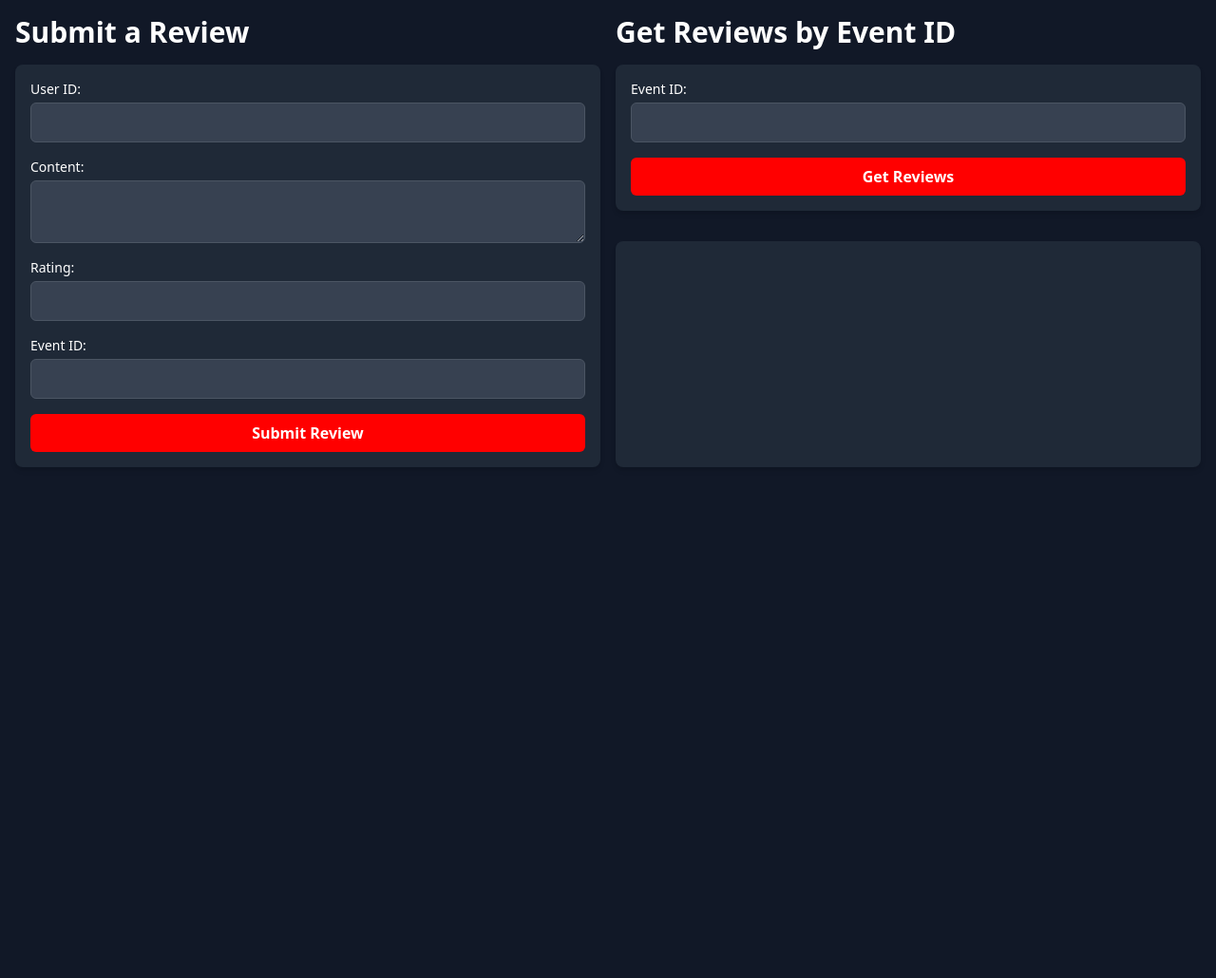
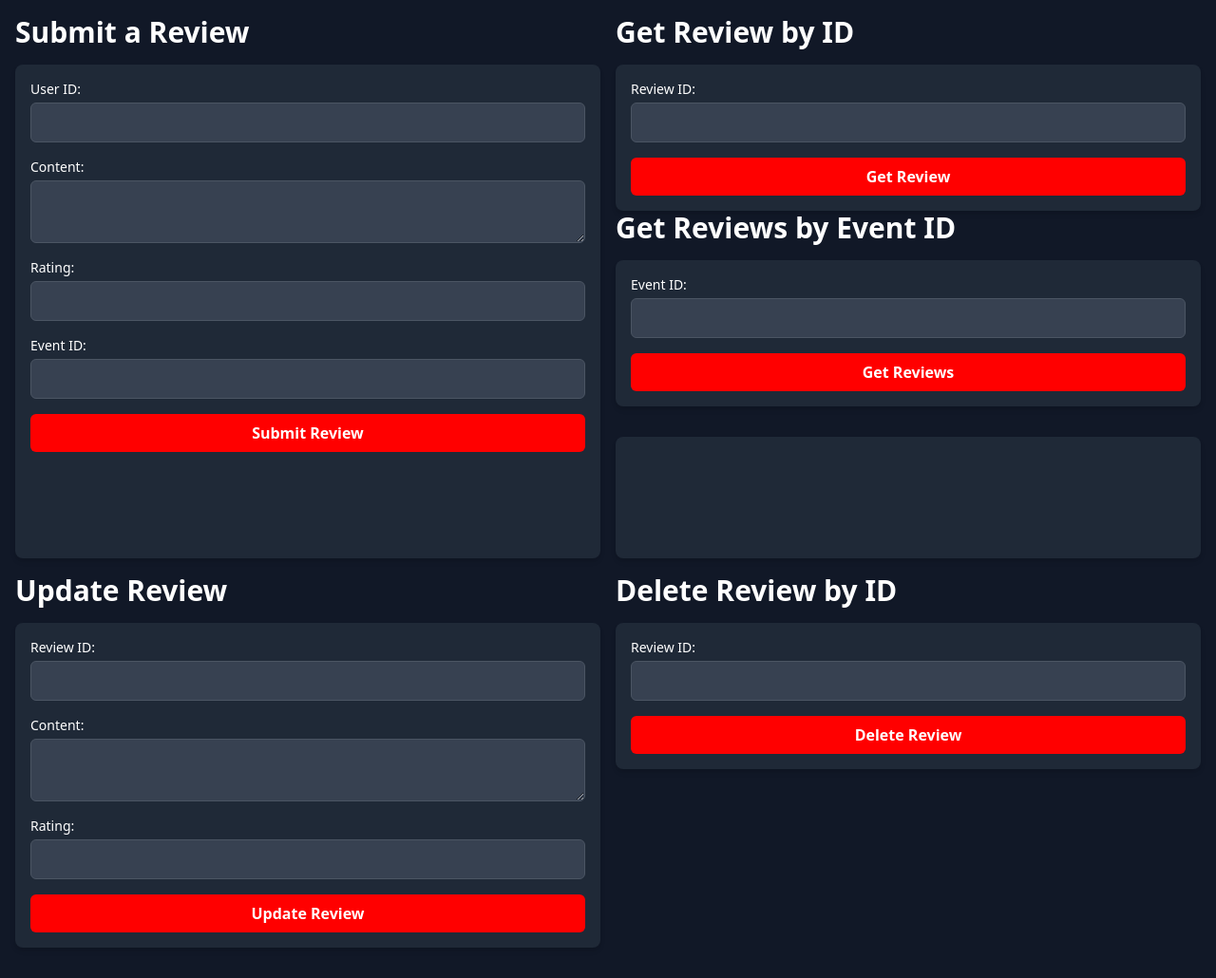
Before and after one commit to zVSciy/EventManager, a Flask app: page / in a window 1280 px wide. Shown: the part 60-1090 px from the top of the page at 95% size. Before the commit the page ends 552 px from the top, so only its background shows below. Run offline with Flask 3, Linux system fonts and the light colour scheme.

Commit message:
Review Service working with frontend now (API IP Hardcoded)

```diff
--- a/Review/docker-compose.yml
+++ b/Review/docker-compose.yml
@@ -13,7 +13,7 @@ services:
     - "8083:8000"
 
     command: >
-      sh -c "exec uvicorn src.main:app --host 0.0.0.0 --reload"
+      sh -c "exec uvicorn main:app --host 0.0.0.0 --reload"
 
     networks:
     - my-network
--- a/Review/frontend/app.py
+++ b/Review/frontend/app.py
@@ -9,5 +9,9 @@ app = Flask(__name__)
 def index():
     return render_template("index.html")
 
+@app.route("/script.js")
+def script():
+    return send_from_directory("static", "script.js")
+
 if __name__ == "__main__":
     app.run(host="0.0.0.0", port=5000, debug=True)
--- /dev/null
+++ b/Review/frontend/static/script.js
@@ -0,0 +1,140 @@
+document.getElementById('reviewForm').addEventListener('submit', async function(event) {
+    event.preventDefault();
+    const user_id = document.getElementById('user_id').value;
+    const content = document.getElementById('content').value;
+    const rating = document.getElementById('rating').value;
+    const event_id = document.getElementById('event_id').value;
+
+    console.log('Submitting review:', { user_id, content, rating, event_id });
+
+    if (user_id < 0 || event_id < 0) {
+        alert('User ID and Event ID must be non-negative.');
+        console.warn('User ID or Event ID is negative:', { user_id, event_id });
+        return;
+    }
+
+    try {
+        const response = await fetch('http://ReviewAPI:8083/reviews/', {
+            method: 'POST',
+            headers: {
+                'Content-Type': 'application/json'
+            },
+            body: JSON.stringify({ user_id, content, rating, event_id })
+        });
+
+        if (response.ok) {
+            alert('Review submitted successfully!');
+            console.log('Review submitted successfully:', { user_id, event_id });
+        } else {
+            alert('Error submitting review.');
+            console.error('Error submitting review:', response.statusText);
+        }
+    } catch (error) {
+        alert('Error submitting review.');
+        console.error('Error submitting review:', error);
+    }
+});
+
+document.getElementById('getReviewsForm').addEventListener('submit', async function(event) {
+    event.preventDefault();
+    const event_id = document.getElementById('event_id_get').value;
+
+    console.log('Fetching reviews for event:', { event_id });
+
+    if (event_id < 0) {
+        alert('Event ID must be non-negative.');
+        console.warn('Event ID is negative:', { event_id });
+        return;
+    }
+
+    try {
+        const response = await fetch(`http://192.168.75.138:8083/reviews/event/${event_id}`);
+        const reviews = await response.json();
+
+        console.log('Fetched reviews:', reviews);
+
+        const reviewsDiv = document.getElementById('reviews');
+        reviewsDiv.innerHTML = '<h2>Reviews:</h2>';
+        reviews.forEach(review => {
+            reviewsDiv.innerHTML += `<pre>${JSON.stringify(review, null, 2)}</pre>`;
+        });
+    } catch (error) {
+        alert('Error fetching reviews.');
+        console.error('Error fetching reviews:', error);
+    }
+});
+
+document.getElementById('updateReviewForm').addEventListener('submit', async function(event) {
+    event.preventDefault();
+    const review_id = document.getElementById('review_id_update').value;
+    const content = document.getElementById('content_update').value;
+    const rating = document.getElementById('rating_update').value;
+
+    console.log('Updating review:', { review_id, content, rating });
+
+    try {
+        const response = await fetch(`http://192.168.75.138:8083/reviews/${review_id}`, {
+            method: 'PUT',
+            headers: {
+                'Content-Type': 'application/json'
+            },
+            body: JSON.stringify({ content, rating })
+        });
+
+        if (response.ok) {
+            alert('Review updated successfully!');
+            console.log('Review updated successfully:', { review_id });
+        } else {
+            alert('Error updating review.');
+            console.error('Error updating review:', response.statusText);
+        }
+    } catch (error) {
+        alert('Error updating review.');
+        console.error('Error updating review:', error);
+    }
+});
+
+document.getElementById('deleteReviewForm').addEventListener('submit', async function(event) {
+    event.preventDefault();
+    const review_id = document.getElementById('review_id_delete').value;
+
+    console.log('Deleting review:', { review_id });
+
+    try {
+        const response = await fetch(`http://192.168.75.138:8083/reviews/${review_id}`, {
+            method: 'DELETE'
+        });
+
+        if (response.ok) {
+            alert('Review deleted successfully!');
+            console.log('Review deleted successfully:', { review_id });
+        } else {
+            alert('Error deleting review.');
+            console.error('Error deleting review:', response.statusText);
+        }
+    } catch (error) {
+        alert('Error deleting review.');
+        console.error('Error deleting review:', error);
+    }
+});
+
+document.getElementById('getReviewForm').addEventListener('submit', async function(event) {
+    event.preventDefault();
+    const review_id = document.getElementById('review_id_get').value;
+
+    console.log('Fetching review by ID:', { review_id });
+
+    try {
+        const response = await fetch(`http://192.168.75.138:8083/reviews/${review_id}`);
+        const review = await response.json();
+
+        console.log('Fetched review:', review);
+
+        const reviewsDiv = document.getElementById('reviews');
+        reviewsDiv.innerHTML = '<h2>Review:</h2>';
+        reviewsDiv.innerHTML += `<pre>${JSON.stringify(review, null, 2)}</pre>`;
+    } catch (error) {
+        alert('Error fetching review.');
+        console.error('Error fetching review:', error);
+    }
+});
--- a/Review/frontend/templates/index.html
+++ b/Review/frontend/templates/index.html
@@ -57,6 +57,15 @@
             </div>
 
             <div class="w-full md:w-1/2 px-2 mb-4 flex flex-col">
+                <h1 class="text-3xl font-bold mb-4 text-solana-primary">Get Review by ID</h1>
+                <form id="getReviewForm" class="bg-gray-800 p-4 rounded-lg shadow-md">
+                    <div class="mb-4">
+                        <label for="review_id_get" class="block text-sm font-medium">Review ID:</label>
+                        <input type="number" id="review_id_get" name="review_id_get" min="0" class="mt-1 block w-full bg-gray-700 border border-gray-600 rounded-md p-2 focus:outline-none focus:ring-2 focus:ring-solana-primary" required>
+                    </div>
+                    <button type="submit" id="getReviewButton" class="w-full btn-disabled text-white font-bold py-2 px-4 rounded-md">Get Review</button>
+                </form>
+
                 <h1 class="text-3xl font-bold mb-4 text-solana-primary">Get Reviews by Event ID</h1>
                 <form id="getReviewsForm" class="bg-gray-800 p-4 rounded-lg shadow-md">
                     <div class="mb-4">
@@ -67,6 +76,36 @@
                 </form>
 
                 <div id="reviews" class="mt-8 bg-gray-800 p-16 rounded-lg shadow-md flex-grow"></div>
+            </div>
+
+            <div class="w-full md:w-1/2 px-2 mb-4 flex flex-col">
+                <h1 class="text-3xl font-bold mb-4 text-solana-primary">Update Review</h1>
+                <form id="updateReviewForm" class="bg-gray-800 p-4 rounded-lg shadow-md">
+                    <div class="mb-4">
+                        <label for="review_id_update" class="block text-sm font-medium">Review ID:</label>
+                        <input type="number" id="review_id_update" name="review_id_update" min="0" class="mt-1 block w-full bg-gray-700 border border-gray-600 rounded-md p-2 focus:outline-none focus:ring-2 focus:ring-solana-primary" required>
+                    </div>
+                    <div class="mb-4">
+                        <label for="content_update" class="block text-sm font-medium">Content:</label>
+                        <textarea id="content_update" name="content_update" class="mt-1 block w-full bg-gray-700 border border-gray-600 rounded-md p-2 focus:outline-none focus:ring-2 focus:ring-solana-primary" required></textarea>
+                    </div>
+                    <div class="mb-4">
+                        <label for="rating_update" class="block text-sm font-medium">Rating:</label>
+                        <input type="number" id="rating_update" name="rating_update" min="1" max="5" class="mt-1 block w-full bg-gray-700 border border-gray-600 rounded-md p-2 focus:outline-none focus:ring-2 focus:ring-solana-primary" required>
+                    </div>
+                    <button type="submit" id="updateReviewButton" class="w-full btn-disabled text-white font-bold py-2 px-4 rounded-md">Update Review</button>
+                </form>
+            </div>
+
+            <div class="w-full md:w-1/2 px-2 mb-4 flex flex-col">
+                <h1 class="text-3xl font-bold mb-4 text-solana-primary">Delete Review by ID</h1>
+                <form id="deleteReviewForm" class="bg-gray-800 p-4 rounded-lg shadow-md">
+                    <div class="mb-4">
+                        <label for="review_id_delete" class="block text-sm font-medium">Review ID:</label>
+                        <input type="number" id="review_id_delete" name="review_id_delete" min="0" class="mt-1 block w-full bg-gray-700 border border-gray-600 rounded-md p-2 focus:outline-none focus:ring-2 focus:ring-solana-primary" required>
+                    </div>
+                    <button type="submit" id="deleteReviewButton" class="w-full btn-disabled text-white font-bold py-2 px-4 rounded-md">Delete Review</button>
+                </form>
             </div>
         </div>
     </div>
@@ -92,11 +131,28 @@
             updateButtonState('getReviewsForm', 'getReviewsButton');
         });
 
+        document.getElementById('updateReviewForm').addEventListener('input', function() {
+            updateButtonState('updateReviewForm', 'updateReviewButton');
+        });
+
+        document.getElementById('deleteReviewForm').addEventListener('input', function() {
+            updateButtonState('deleteReviewForm', 'deleteReviewButton');
+        });
+
+        document.getElementById('getReviewForm').addEventListener('input', function() {
+            updateButtonState('getReviewForm', 'getReviewButton');
+        });
+
         // Initial check on page load
         document.addEventListener('DOMContentLoaded', function() {
             updateButtonState('reviewForm', 'submitReviewButton');
             updateButtonState('getReviewsForm', 'getReviewsButton');
+            updateButtonState('updateReviewForm', 'updateReviewButton');
+            updateButtonState('deleteReviewForm', 'deleteReviewButton');
+            updateButtonState('getReviewForm', 'getReviewButton');
         });
     </script>
+    <script src="../static/script.js"></script>
+
 </body>
 </html>
```
Also changed, not shown: Review/frontend/script.js (deleted, +0 -45 lines), Review/src/main.py (+12 -0 lines), Review/src/db/reviews.sqlite, Review/src/db/test.db.
